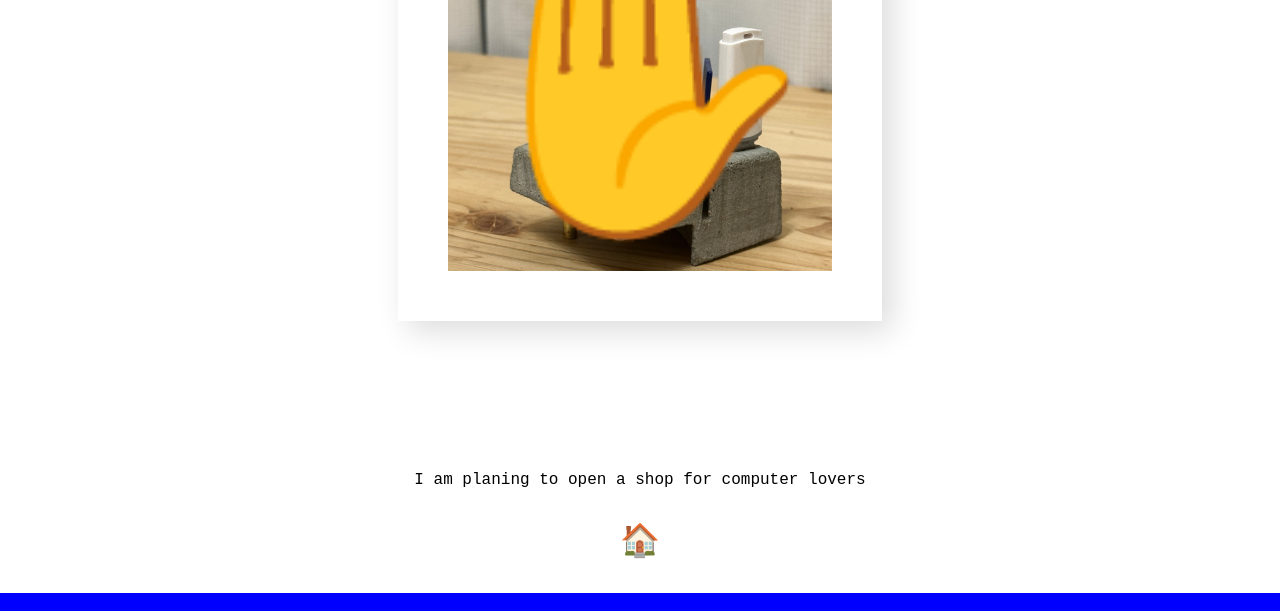
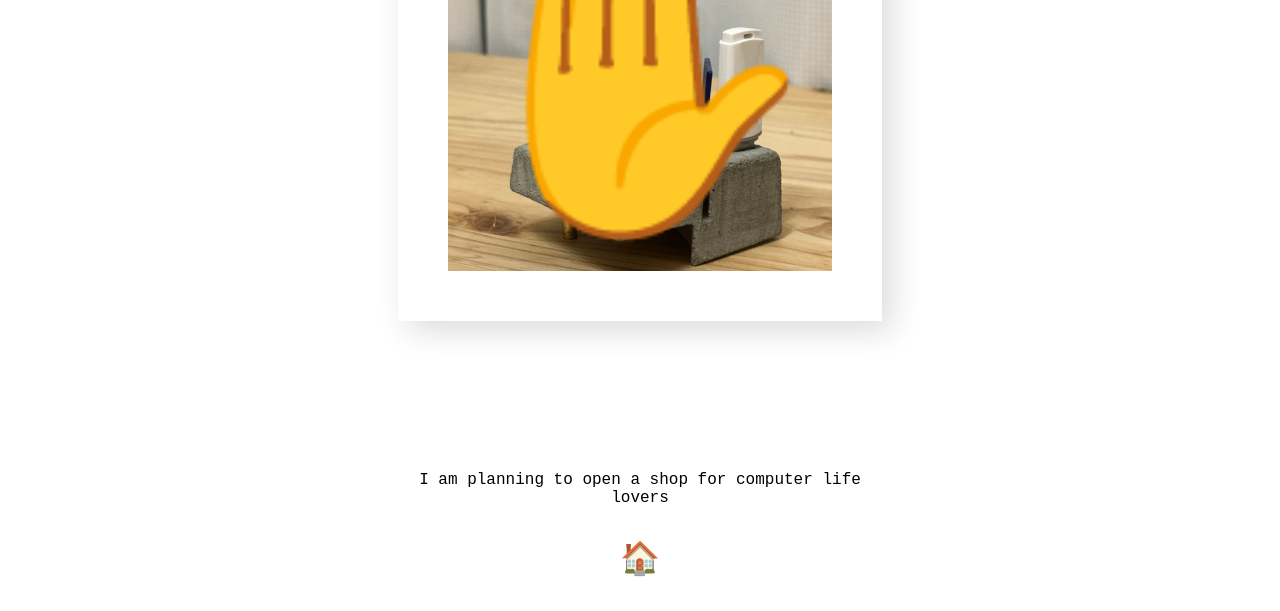
Before and after one commit to TOM1063/new_portfolio, a website: page make.html in a window 1280 px wide. Shown: the part 413-1024 px from the top of the page. Drawn offline with Linux system fonts and the light colour scheme.

Commit message:
change bio

```diff
--- a/make.html
+++ b/make.html
@@ -18,7 +18,7 @@
                 <!-- <p>MEMORIES PARK</p> -->
                 <p>✋</p>
             </div>
-            <p class="shop-comingsoon">I am planing to open a shop for computer lovers</p>
+            <p class="shop-comingsoon">I am planning to open a shop for computer life lovers</p>
             <a class="home" href="index.html">
                 <p>🏠</p>
             </a>
```
Also changed, not shown: bio.html (+1 -1 lines), 1 other file.
